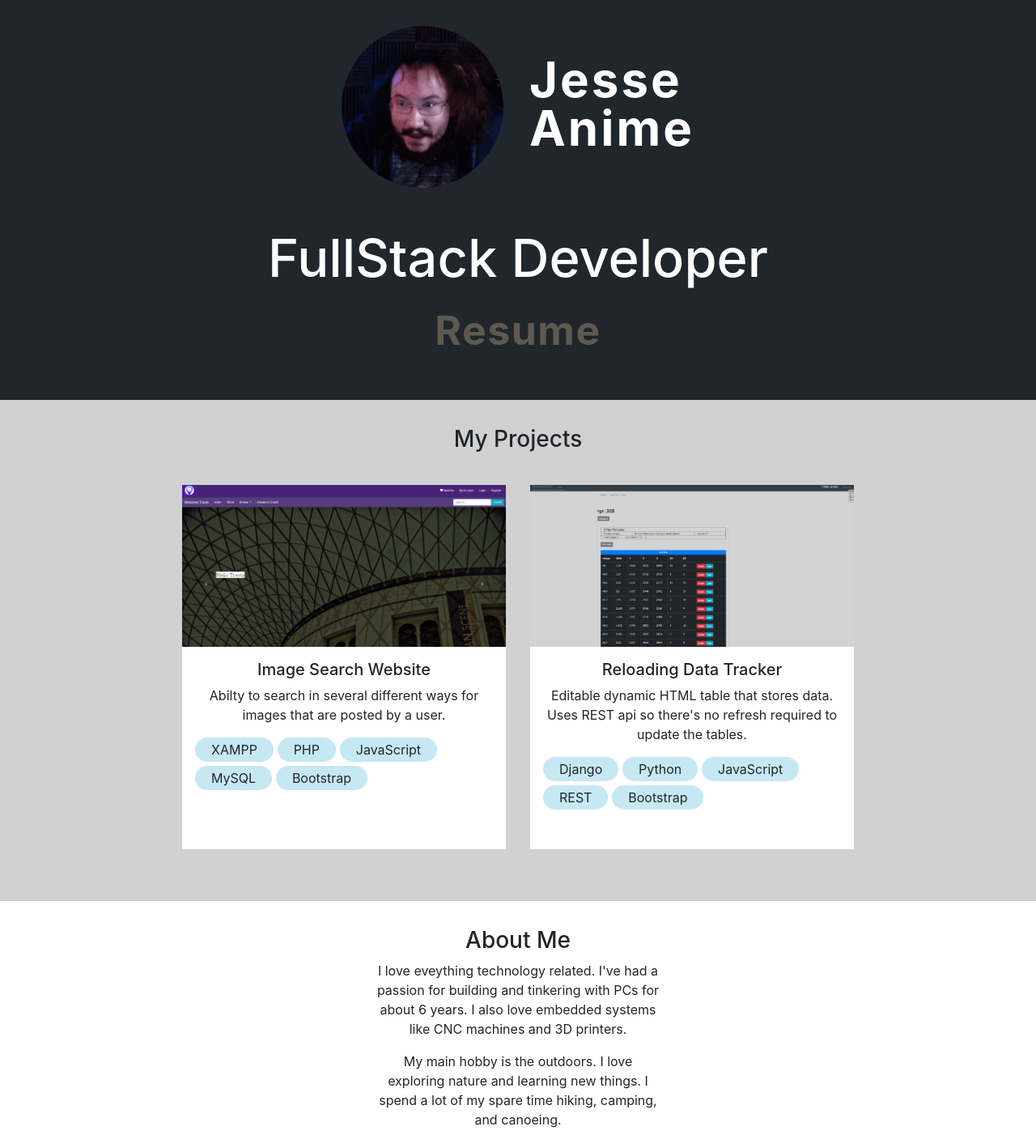
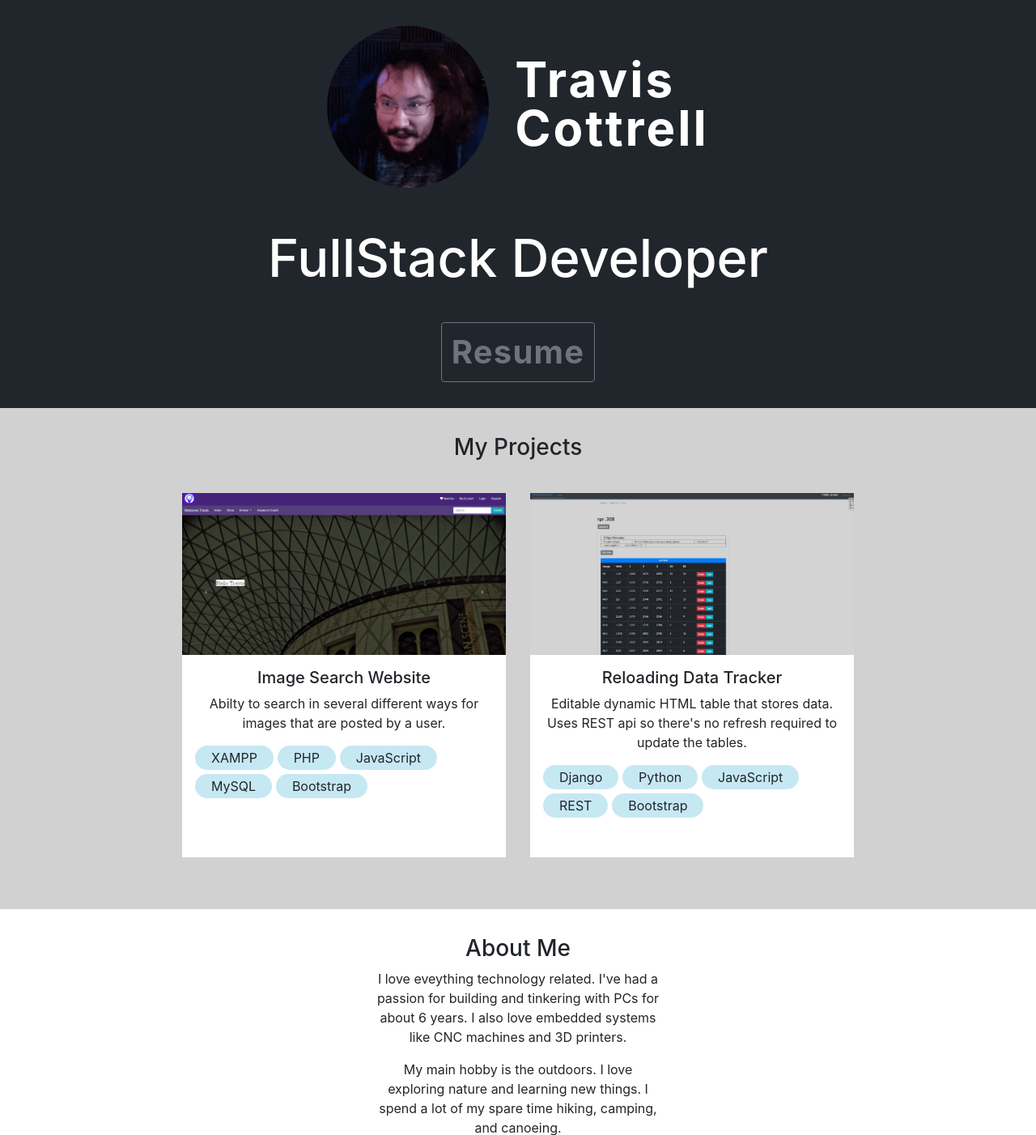
Before and after one commit to TravisCottrell/My_site, a Django app: page / in a window 1280 px wide. Shown: the part 57-1459 px from the top of the page at 81% size. Run offline with Django 3.2, Linux system fonts and the light colour scheme; some libraries are stand-ins or nearby versions.

Commit message:
changed resume to button

```diff
--- a/base/templates/base/home.html
+++ b/base/templates/base/home.html
@@ -7,23 +7,25 @@
   <div class="contact">
       <span><a href="https://www.linkedin.com/in/travis-cottrell-131636212/" target="_blank"><i class="bi bi-linkedin"></i></a></span>
       <span><a href="https://github.com/TravisCottrell" target="_blank"><i class="bi bi-github"></i></a></span>
-  </div><!-- end contact info -->
+  </div>
 </nav>
 
 <div class="nameplate">
   <div class="nameplate-content">
     <div class="nameplate-content-me">
       <img id="profilePic" src="{% static 'images/pfp2.png' %}">
-      <h1 class="name">Jesse<br>Anime</h1>
+      <h1 class="name">Travis<br>Cottrell</h1>
     </div>
     <h3 class="title">FullStack Developer</h3>
-    <p class="resume"><a  href="{% static 'images/Travis_Cottrell.pdf' %}" target="_blank" >Resume</a></p>
+    <div class="resumeWrapper">
+      <a class="resume btn btn-outline-secondary " href="{% static 'images/Travis_Cottrell.pdf' %}" target="_blank">Resume</a>
+    </div>
   </div>
 </div>
 
 <div class="container-fluid MyProjects ">
 <h3>My Projects</h3>
-  <div class="test">
+  <div class="projectSection">
     <div class="row">
       <div class="projectsWrapper">
         <div class="col">
--- a/static/styles/mystyle.css
+++ b/static/styles/mystyle.css
@@ -3,7 +3,7 @@ body{
     padding-bottom: 120px;
 }
 
-/* navbar icons */
+/* navbar and icons */
 span > a > i {
     font-size: 1.7em;
     letter-spacing: .5em;
@@ -20,13 +20,15 @@ span > a:hover{
     color: rgb(107, 107, 107);
     text-decoration: none;
 }
-/* end nabar icons */
-
-
 
 nav.navbar{
     background-color: #2e4653;
 }
+/* end navbar and icons */
+
+
+
+
 
 /* nameplate and photo*/
 
@@ -71,27 +73,21 @@ nav.navbar{
     text-align: center;
 }
 
-.resume {
-    font-size: 50px;
-    letter-spacing: .03em;
-    font-weight: 700;
-    text-align: center;
+.resumeWrapper {
+    padding-top: 2em;
     display: flex;
     justify-content: center;
     align-items: center;
 }
 
-.resume > a{
-    color: rgb(94, 89, 80);
-    padding-top: .1em;
-}
-
-.resume > a:hover{
-    color: rgb(0, 3, 170);
-    text-decoration: none;
+.resume {
+    font-size: 40px;
+    letter-spacing: .03em;
+    font-weight: 700;
 }
 /* end nameplate and photo*/
 
+/* projects section */
 .MyProjects{
     background-color: #d1d1d1;
     padding-top: 2em;
@@ -99,7 +95,7 @@ nav.navbar{
     text-align: center;
 }
 
-.test{
+.projectSection{
     display: flex;
     justify-content: center;
     align-items: center;
@@ -138,6 +134,7 @@ nav.navbar{
     padding: 3px 20px;
     border-radius: 20px;
 }
+/* end projects section */
 
 .aboutme{
     background-color: #ffffff;
```
